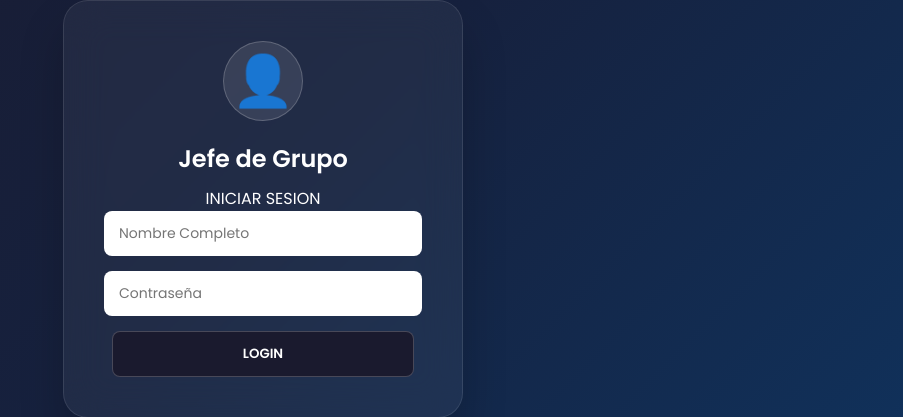
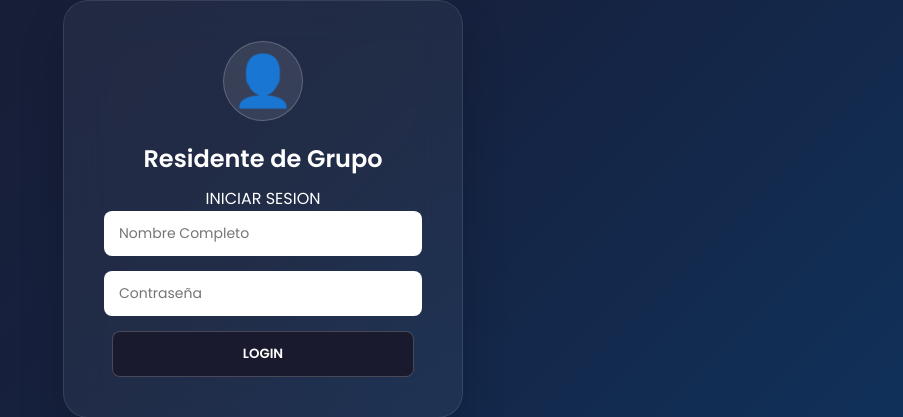
Before and after one commit to Roddy3015/sis-asistencia-railway, a Python web app: template templates/index.html in a window 1280 px wide. Shown: the part 191-608 px from the top of the page, without its empty margins (377-1280 px from the left). Run offline with Jinja, Linux system fonts and the light colour scheme; the template is opened without the code that fills it, so the values that code supplies are empty.

Commit message:
Se ajusto el html de Jefe a Residente - Foto documento - Foto ATS

```diff
--- a/templates/index.html
+++ b/templates/index.html
@@ -16,7 +16,7 @@
             <div class="profile-icon-container">
                 <div class="profile-icon">👤</div>
             </div>
-            <h1>Jefe de Grupo</h1>
+            <h1>Residente de Grupo</h1>
             <p>INICIAR SESION</p>
 
             <div class="input-group">
@@ -94,7 +94,7 @@
                         <input type="file" id="foto-grupo" accept="image/*" capture="camera">
                     </div>
                     <div class="photo-field">
-                        <label for="foto-doc">📄 Foto Documento</label>
+                        <label for="foto-doc">📄 Foto ATS</label>
                         <input type="file" id="foto-doc" accept="image/*" capture="camera">
                     </div>
                 </div>
```
